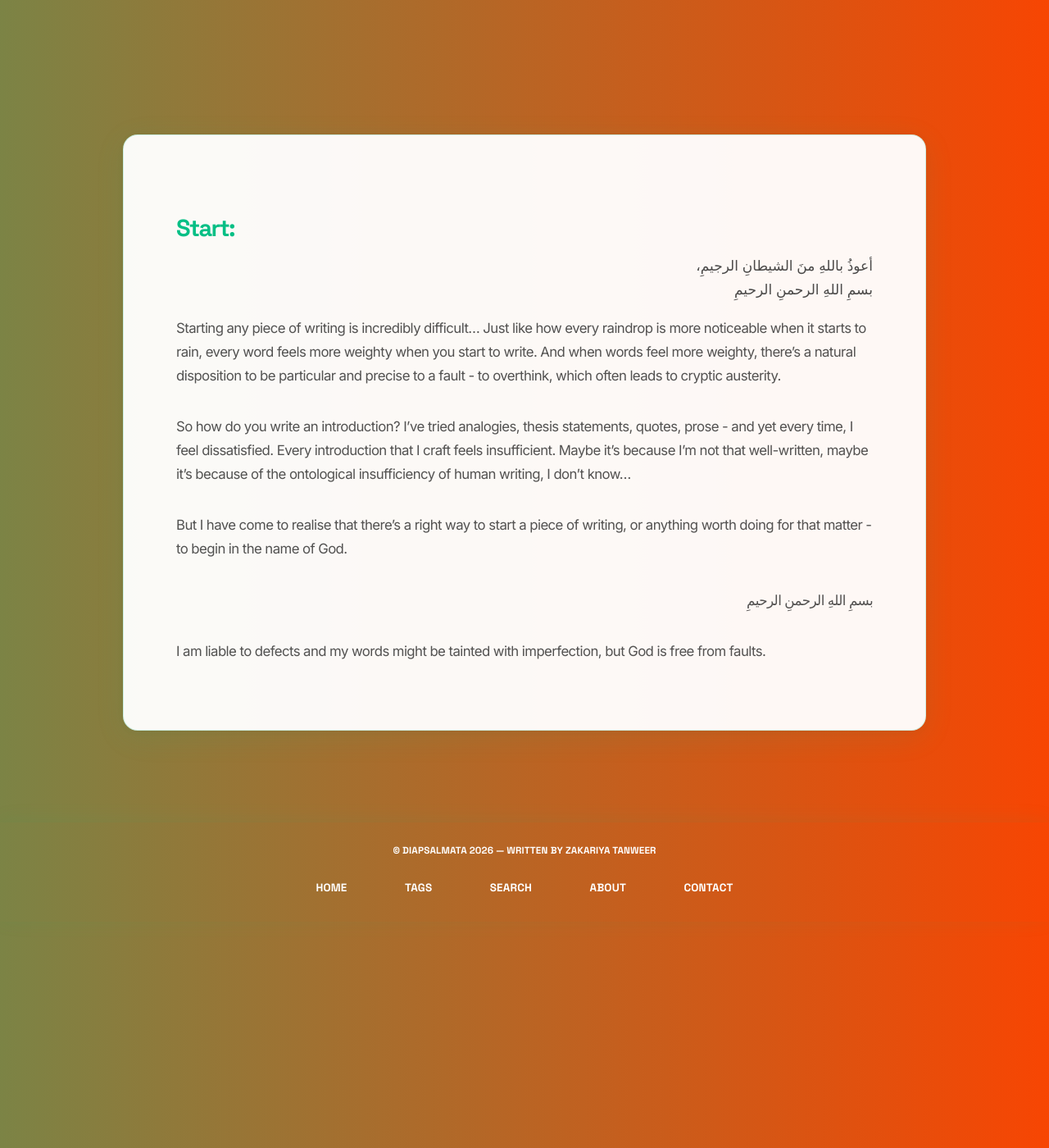
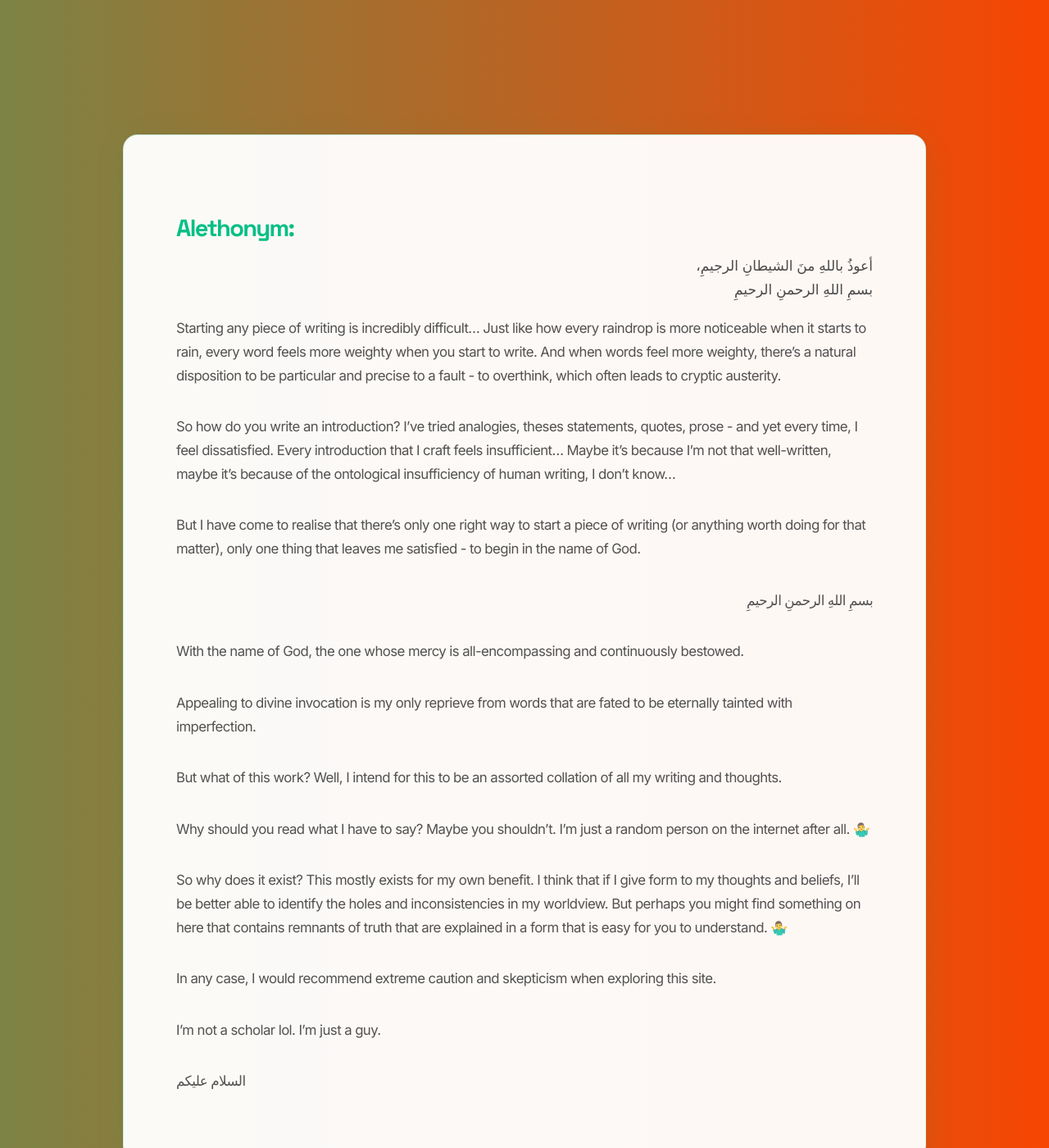
Before and after one commit to NotZakariya/NotZakariya.github.io, a Jekyll site: the page built from index.md, in a window 1280 px wide and 1400 px high, scrolled down 455 px. Shown: the whole window at 82% size. Built offline with Jekyll 4.4.1, drawn with Linux system fonts in a browser that asks for light colours; the list of posts is cut into pages by our own code.

Commit message:
Update index.md

```diff
--- a/index.md
+++ b/index.md
@@ -3,7 +3,7 @@ layout: default
 title: Home
 ---
 
-# Start:
+# Alethonym:
 <div dir="rtl" lang="ar">
 
   أعوذُ باللهِ منَ الشيطانِ الرجيمِ،
@@ -12,10 +12,24 @@ title: Home
 </div>
 Starting any piece of writing is incredibly difficult... Just like how every raindrop is more noticeable when it starts to rain, every word feels more weighty when you start to write. And when words feel more weighty, there's a natural disposition to be particular and precise to a fault - to overthink, which often leads to cryptic austerity.
 
-So how do you write an introduction? I've tried analogies, thesis statements, quotes, prose - and yet every time, I feel dissatisfied. Every introduction that I craft feels insufficient. Maybe it's because I'm not that well-written, maybe it's because of the ontological insufficiency of human writing, I don't know...
+So how do you write an introduction? I've tried analogies, theses statements, quotes, prose - and yet every time, I feel dissatisfied. Every introduction that I craft feels insufficient... Maybe it's because I'm not that well-written, maybe it's because of the ontological insufficiency of human writing, I don't know...
 
-But I have come to realise that there's a right way to start a piece of writing, or anything worth doing for that matter - to begin in the name of God.
+But I have come to realise that there's only one right way to start a piece of writing (or anything worth doing for that matter), only one thing that leaves me satisfied - to begin in the name of God.
 
 <p dir="rtl" lang="ar">بسمِ اللهِ الرحمنِ الرحيمِ</p>
 
-I am liable to defects and my words might be tainted with imperfection, but God is free from faults.
+With the name of God, the one whose mercy is all-encompassing and continuously bestowed.
+
+Appealing to divine invocation is my only reprieve from words that are fated to be eternally tainted with imperfection.
+
+But what of this work? Well, I intend for this to be an assorted collation of all my writing and thoughts.
+
+Why should you read what I have to say? Maybe you shouldn't. I'm just a random person on the internet after all. 🤷‍♂️
+
+So why does it exist? This mostly exists for my own benefit. I think that if I give form to my thoughts and beliefs, I'll be better able to identify the holes and inconsistencies in my worldview. But perhaps you might find something on here that contains remnants of truth that are explained in a form that is easy for you to understand. 🤷‍♂️
+
+In any case, I would recommend extreme caution and skepticism when exploring this site.
+
+I'm not a scholar lol. I'm just a guy.
+
+السلام عليكم
```
